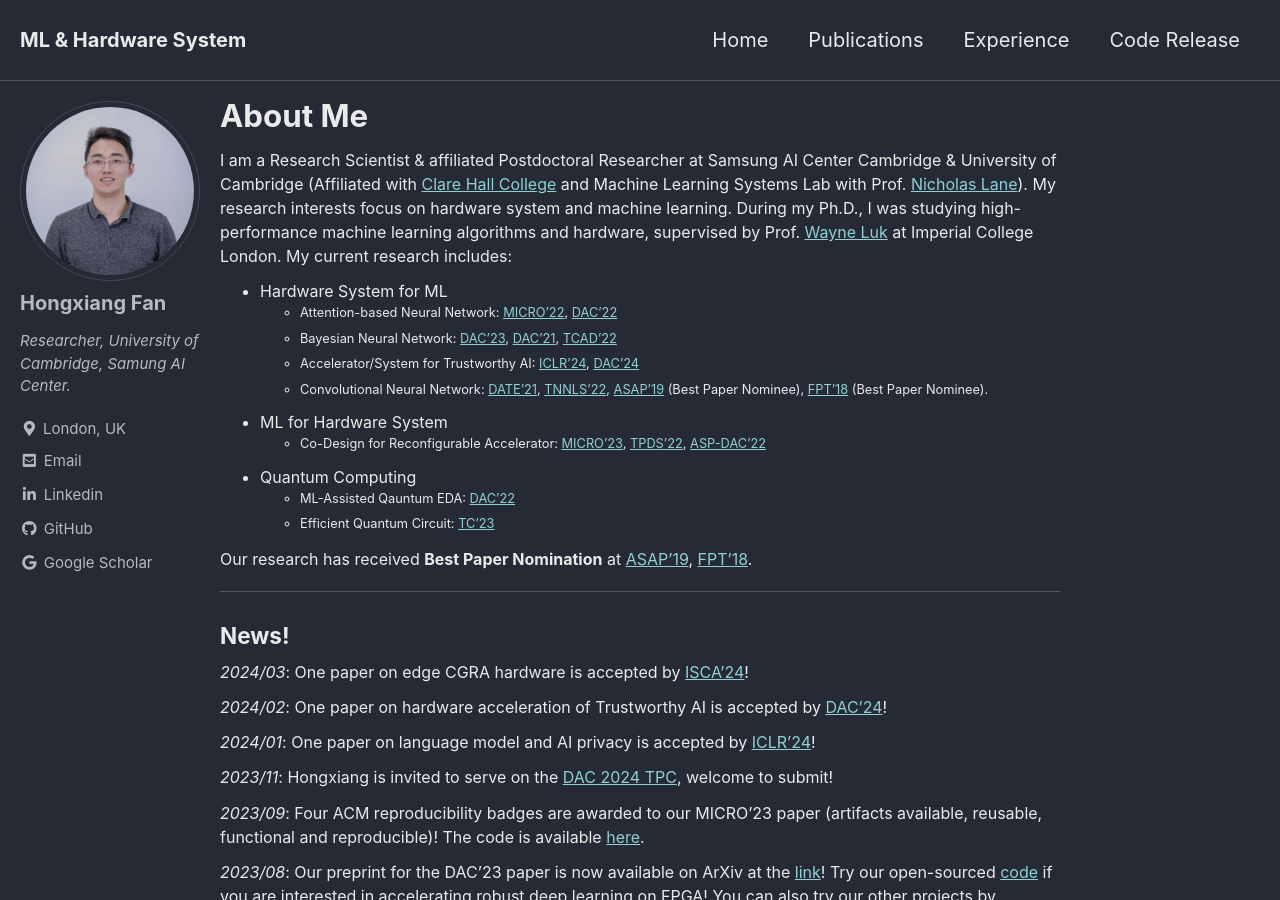
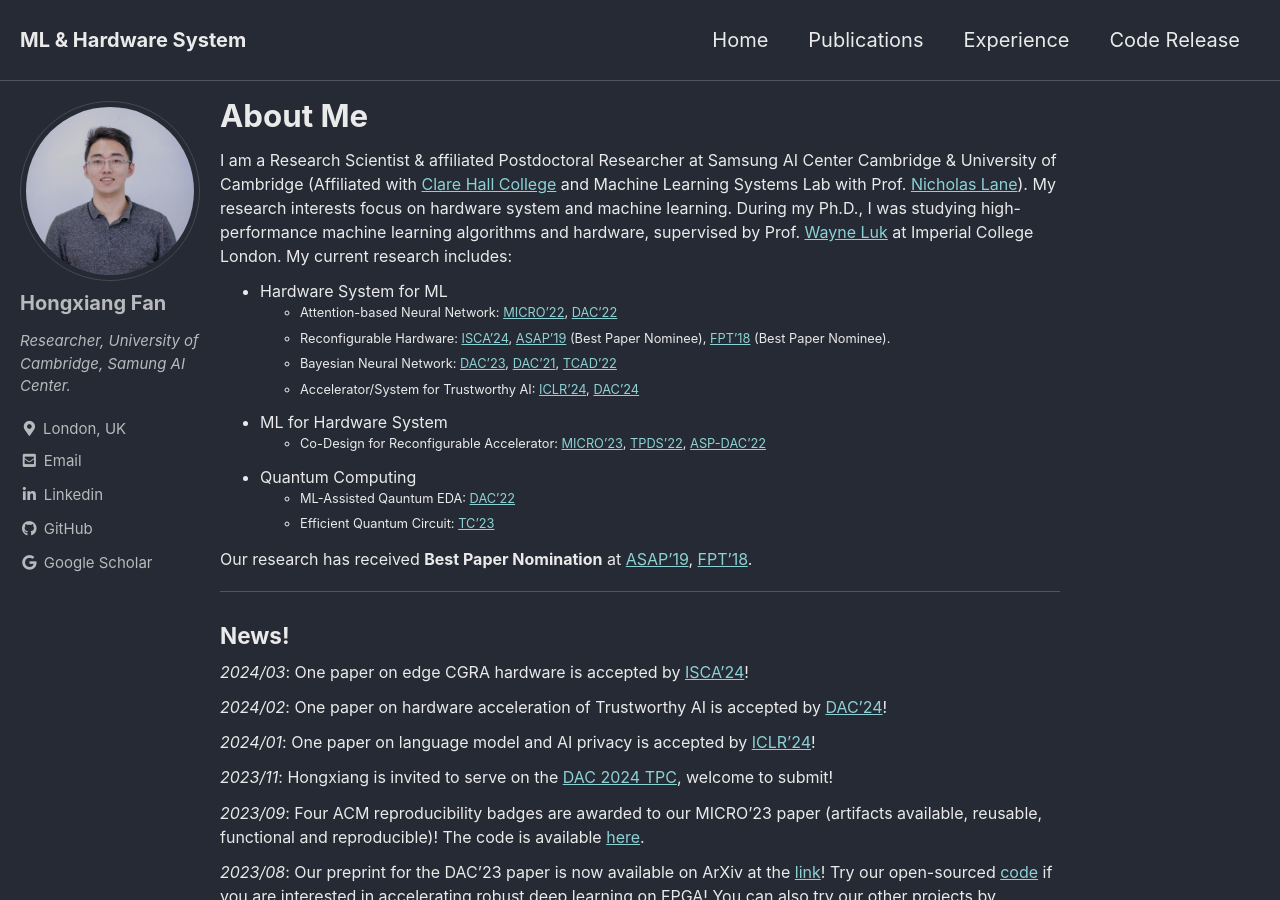
Before and after one commit to os-hxfan/os-hxfan.github.io, a Jekyll site: the page built from index.md, in a window 1280 px wide and 900 px high. Built offline with Jekyll 4.4.1, drawn with Linux system fonts in a browser that asks for light colours; cached includes are drawn as plain includes; our own code applies the rules of GitHub Pages for plain Markdown files.

Commit message:
update ISCA'24

```diff
--- a/index.md
+++ b/index.md
@@ -11,9 +11,9 @@ My research interests focus on hardware system and machine learning. During my P
 
 - Hardware System for ML
     - Attention-based Neural Network: [MICRO'22](https://arxiv.org/abs/2209.09570), [DAC'22](https://dl.acm.org/doi/abs/10.1145/3489517.3530451)
+    - Reconfigurable Hardware: [ISCA'24](https://os-hxfan.github.io/), [ASAP'19](https://ieeexplore.ieee.org/abstract/document/8825127) (Best Paper Nominee), [FPT'18](https://www.doc.ic.ac.uk/~wl/papers/18/fpt18hf.pdf) (Best Paper Nominee).
     - Bayesian Neural Network: [DAC'23](https://arxiv.org/pdf/2308.06849.pdf), [DAC'21](https://ieeexplore.ieee.org/abstract/document/9586137), [TCAD'22](https://ieeexplore.ieee.org/document/9743481/)
     - Accelerator/System for Trustworthy AI: [ICLR'24](https://openreview.net/pdf?id=zzqn5G9fjn), [DAC'24](https://os-hxfan.github.io/)
-    - Convolutional Neural Network: [DATE'21](https://www.doc.ic.ac.uk/~wl/papers/21/date21sl.pdf), [TNNLS'22](https://ieeexplore.ieee.org/abstract/document/9570135), [ASAP'19](https://ieeexplore.ieee.org/abstract/document/8825127) (Best Paper Nominee), [FPT'18](https://www.doc.ic.ac.uk/~wl/papers/18/fpt18hf.pdf) (Best Paper Nominee).
     <!-- - Gragh or Recurrent Neural Network: [ISCAS'22](https://spiral.imperial.ac.uk/bitstream/10044/1/94639/2/iscas22_zw7_final_checked.pdf), [FCCM'20](https://www.doc.ic.ac.uk/~wl/papers/20/fccm20zq.pdf), [TVLSI'22](https://ieeexplore.ieee.org/abstract/document/9664799) -->
 
 - ML for Hardware System
```
Also changed, not shown: _pages/pub.md (+1 -1 lines).
